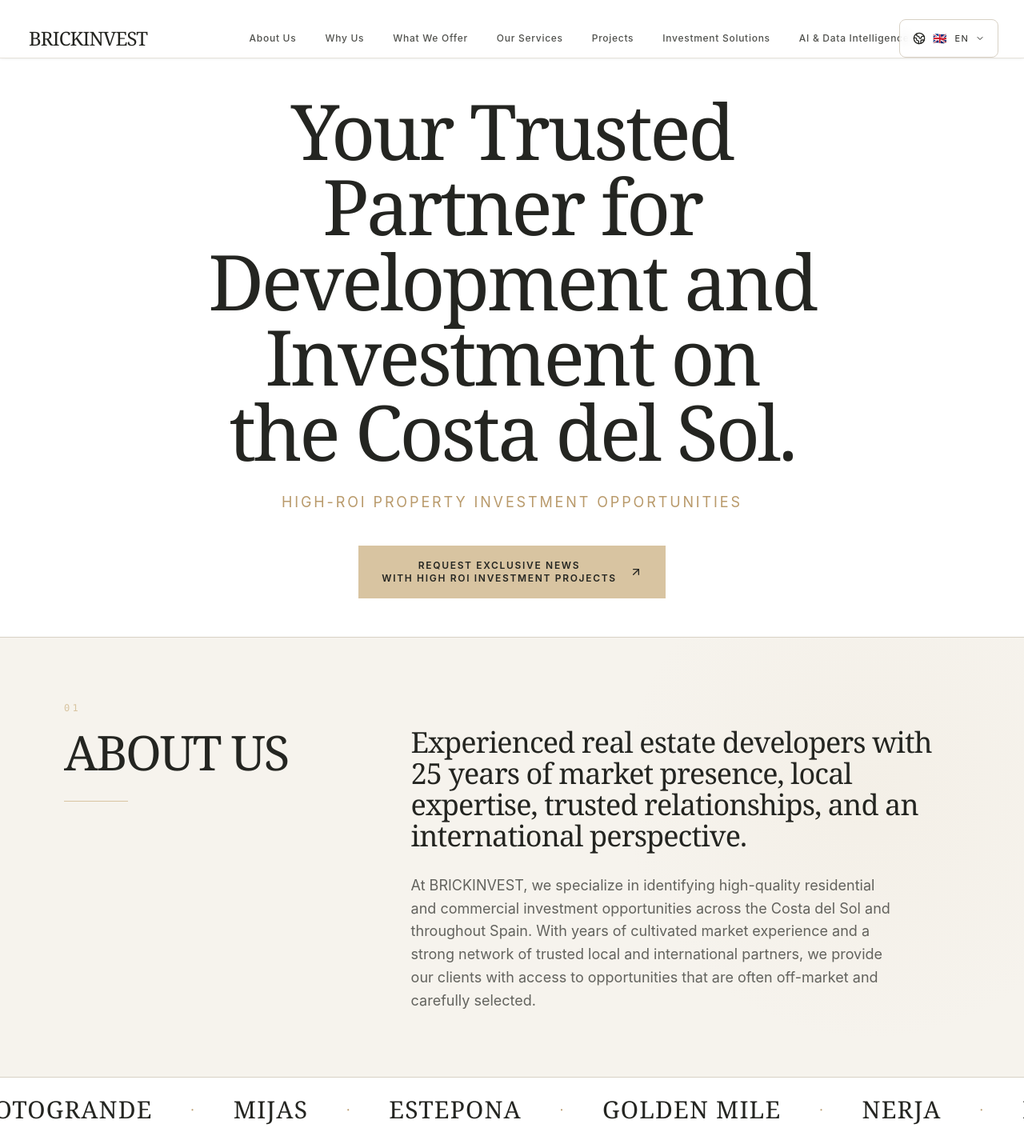
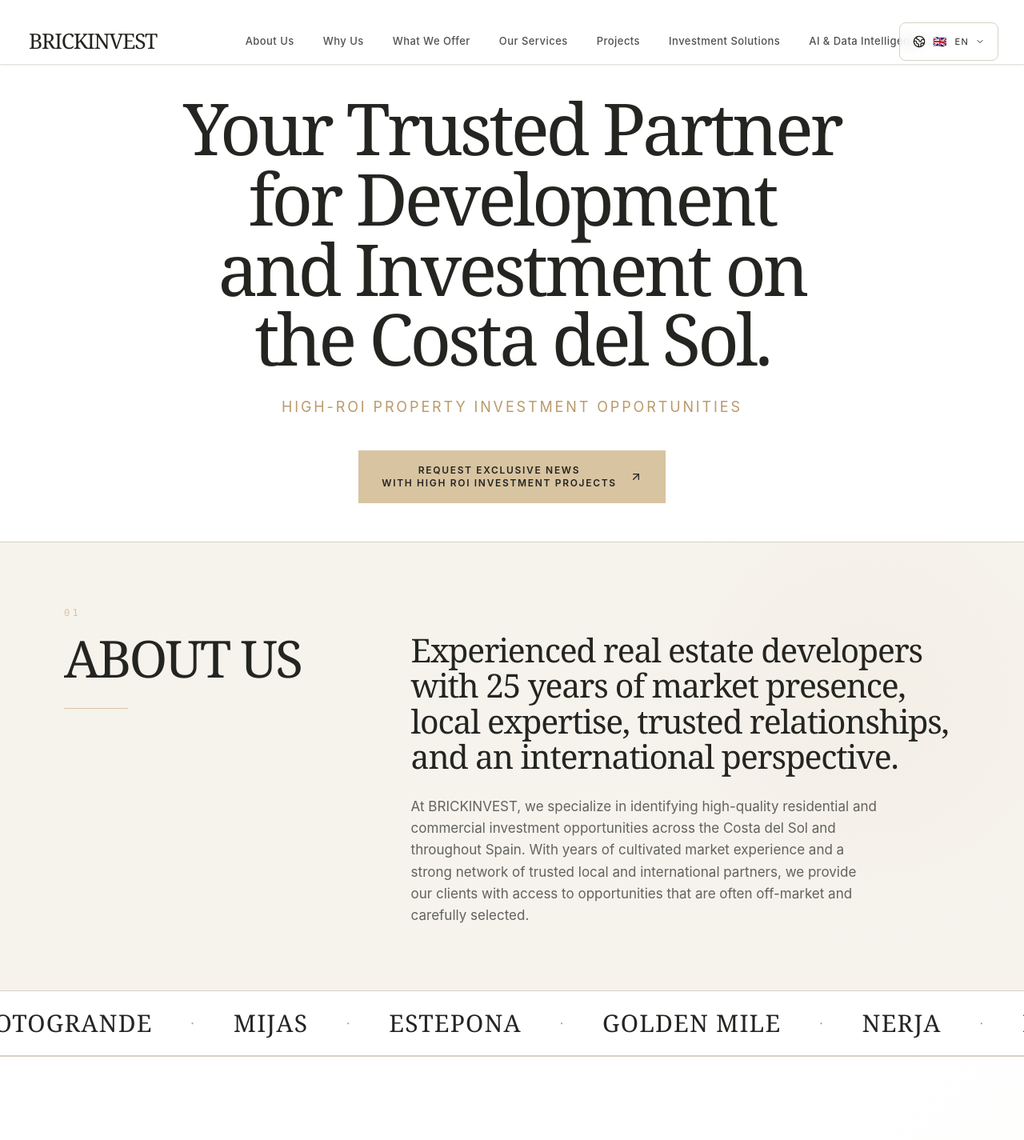
Before and after one commit to zdazix/brickinvest, a React (Vite) app in the folder app-1/: page / in a window 1280 px wide. Shown: the top 1425 px of the page at 80% size. Built offline with nearby package versions, Linux system fonts and the light colour scheme.

Commit message:
Update the BRICKINVEST website typography and visual proportions using https://betterhome.es as the reference.
Amazi-Operation-Id: task:37bc7225-b8be-461d-939f-9dd0fc4c9f35
Amazi-Operation-Payload: 3e5be2aa4a90117cc27036858863bdaf65488bb560b13baec579f31037d6e647

```diff
--- a/app-1/src/components/layout/SiteHeader.tsx
+++ b/app-1/src/components/layout/SiteHeader.tsx
@@ -58,7 +58,7 @@
       <header className="relative mx-auto flex max-w-[1600px] items-center justify-between gap-5 px-1 py-2 text-foreground">
         <a
           aria-label="BRICKINVEST home"
-          className="hidden shrink-0 font-primary text-2xl tracking-[-0.035em] transition-colors hover:text-primary lg:block"
+          className="hidden shrink-0 font-primary text-[1.65rem] font-medium tracking-[-0.045em] transition-colors hover:text-primary lg:block"
           href="/"
         >
           BRICKINVEST
@@ -69,7 +69,7 @@
         >
           {navigation.map(({ href, key }) => (
             <a
-              className="relative py-2 text-center text-xs font-medium tracking-[0.06em] whitespace-nowrap text-foreground/80 transition-colors after:absolute after:right-0 after:bottom-0 after:left-0 after:h-px after:origin-right after:scale-x-0 after:bg-primary after:transition-transform after:duration-300 hover:text-foreground hover:after:origin-left hover:after:scale-x-100"
+              className="relative py-2 text-center text-[13px] font-medium tracking-[0.035em] whitespace-nowrap text-foreground/80 transition-colors after:absolute after:right-0 after:bottom-0 after:left-0 after:h-px after:origin-right after:scale-x-0 after:bg-primary after:transition-transform after:duration-300 hover:text-foreground hover:after:origin-left hover:after:scale-x-100"
               href={href}
               key={href}
             >
--- a/app-1/src/index.css
+++ b/app-1/src/index.css
@@ -88,19 +88,19 @@
   }
 
   .section-title {
-    @apply mt-5 max-w-md font-primary text-5xl leading-[0.92] tracking-[-0.035em] text-foreground sm:text-6xl;
+    @apply mt-5 max-w-md font-primary text-[clamp(3rem,5vw,4.75rem)] leading-[0.92] tracking-[-0.04em] text-foreground;
   }
 
   .editorial-intro {
-    @apply max-w-2xl font-primary text-3xl leading-[1.08] tracking-[-0.025em] text-foreground sm:text-4xl;
+    @apply max-w-2xl font-primary text-[clamp(2rem,3.2vw,3.25rem)] leading-[1.08] tracking-[-0.03em] text-foreground;
   }
 
   .body-copy {
-    @apply max-w-[600px] text-base leading-[1.6] text-foreground/70 sm:text-lg;
+    @apply max-w-[600px] text-[16px] leading-[1.6] text-foreground/70 sm:text-[17px];
   }
 
   .body-copy-muted {
-    @apply max-w-[600px] text-base leading-[1.6] text-muted-foreground sm:text-lg;
+    @apply max-w-[600px] text-[16px] leading-[1.6] text-muted-foreground sm:text-[17px];
   }
 }
 
--- a/app-1/src/pages/home/components/HeroSection.tsx
+++ b/app-1/src/pages/home/components/HeroSection.tsx
@@ -263,7 +263,7 @@
         id="opportunities"
       >
         <div className="mx-auto flex w-full max-w-[1600px] flex-col items-center px-6 pt-20 pb-10 text-center text-foreground sm:px-12 sm:pt-24 sm:pb-12 lg:px-20">
-          <h1 className="mt-4 max-w-4xl font-primary text-5xl leading-[0.98] tracking-[-0.035em] sm:mt-5 sm:text-7xl lg:text-8xl">
+          <h1 className="mt-4 max-w-4xl font-primary text-[clamp(3.25rem,7vw,6.5rem)] leading-[0.98] tracking-[-0.045em] sm:mt-5">
             {t("trusted")}
           </h1>
           <p className="mt-7 max-w-2xl text-sm tracking-[0.16em] text-accent uppercase sm:text-lg">
```
